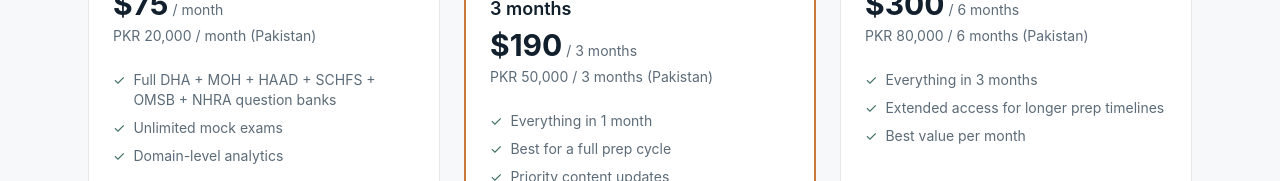
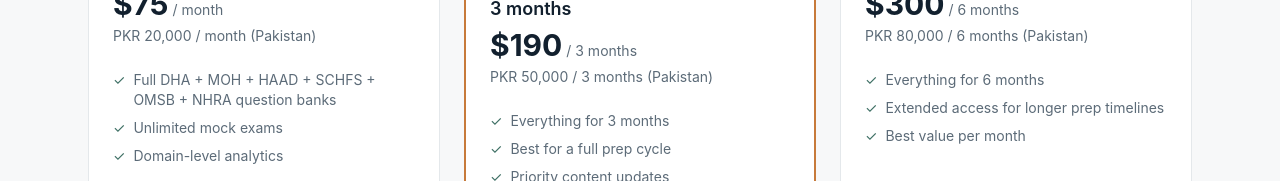
Before and after one commit to MHamzaNajam/optoacademy, a Next.js app: page /pricing in a window 1280 px wide. Shown: the part 372-553 px from the top of the page. Built offline with nearby package versions, Linux system fonts and the light colour scheme; no server answers.

Commit message:
Update page.tsx

```diff
--- a/app/(marketing)/pricing/page.tsx
+++ b/app/(marketing)/pricing/page.tsx
@@ -14,7 +14,7 @@ const plans = [
     priceUsd: "$190",
     pricePkr: "PKR 50,000",
     period: "/ 3 months",
-    features: ["Everything in 1 month", "Best for a full prep cycle", "Priority content updates"],
+    features: ["Everything for 3 months", "Best for a full prep cycle", "Priority content updates"],
     featured: true,
   },
   {
@@ -22,7 +22,7 @@ const plans = [
     priceUsd: "$300",
     pricePkr: "PKR 80,000",
     period: "/ 6 months",
-    features: ["Everything in 3 months", "Extended access for longer prep timelines", "Best value per month"],
+    features: ["Everything for 6 months", "Extended access for longer prep timelines", "Best value per month"],
   },
 ];
 
```
